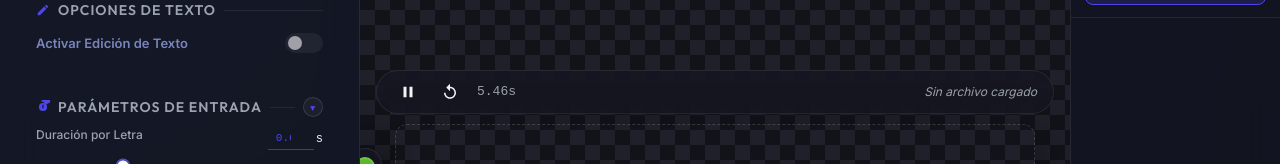
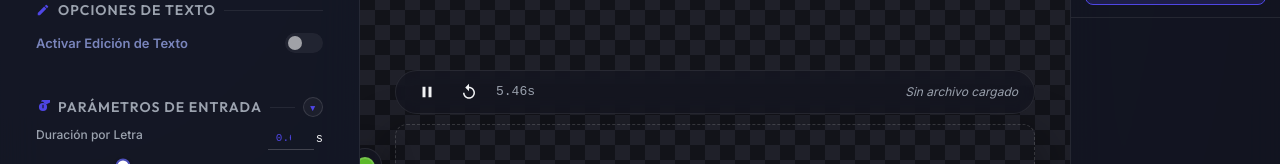
Before and after one commit to TheFrog-PE/ribbit-animator, a React (Vite) app: page / in a window 1280 px wide. Shown: the part 160-324 px from the top of the page. Built offline with nearby package versions, Linux system fonts and the light colour scheme; a web font is replaced by a local one.

Commit message:
Align playback toolbar width with the preview window on all screen types

```diff
--- a/src/index.css
+++ b/src/index.css
@@ -620,7 +620,7 @@ select {
 
 .preview-top-bar {
   width: 100%;
-  max-width: 960px;
+  max-width: 760px; /* Alineado exactamente con el max-width de .preview-window */
   display: flex;
   align-items: center;
   gap: 12px;
@@ -1368,6 +1368,10 @@ select {
     padding: 16px !important;
   }
 
+  .preview-top-bar {
+    max-width: 640px !important; /* Alineado exactamente con el max-width de la mesa en laptops */
+  }
+
   .preview-container {
     padding: 8px 16px !important;
   }
```
